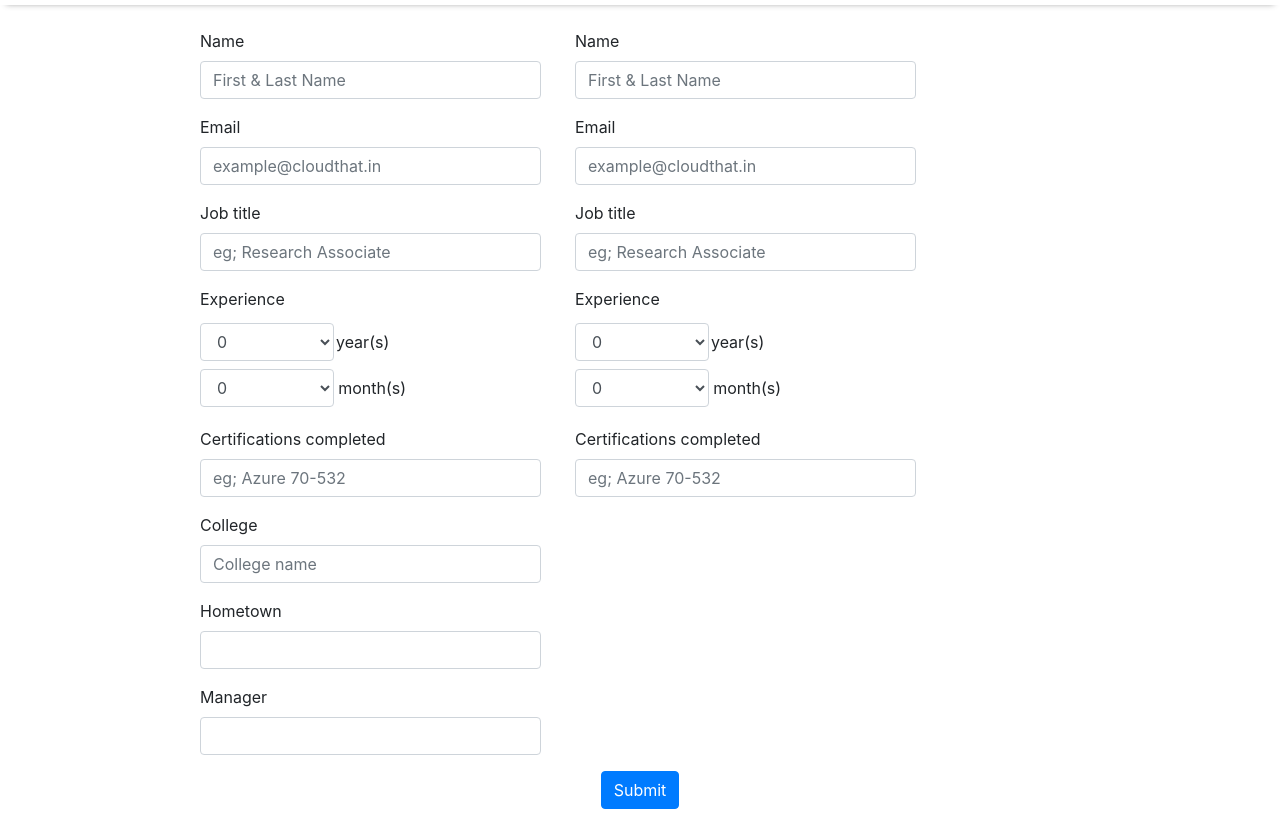
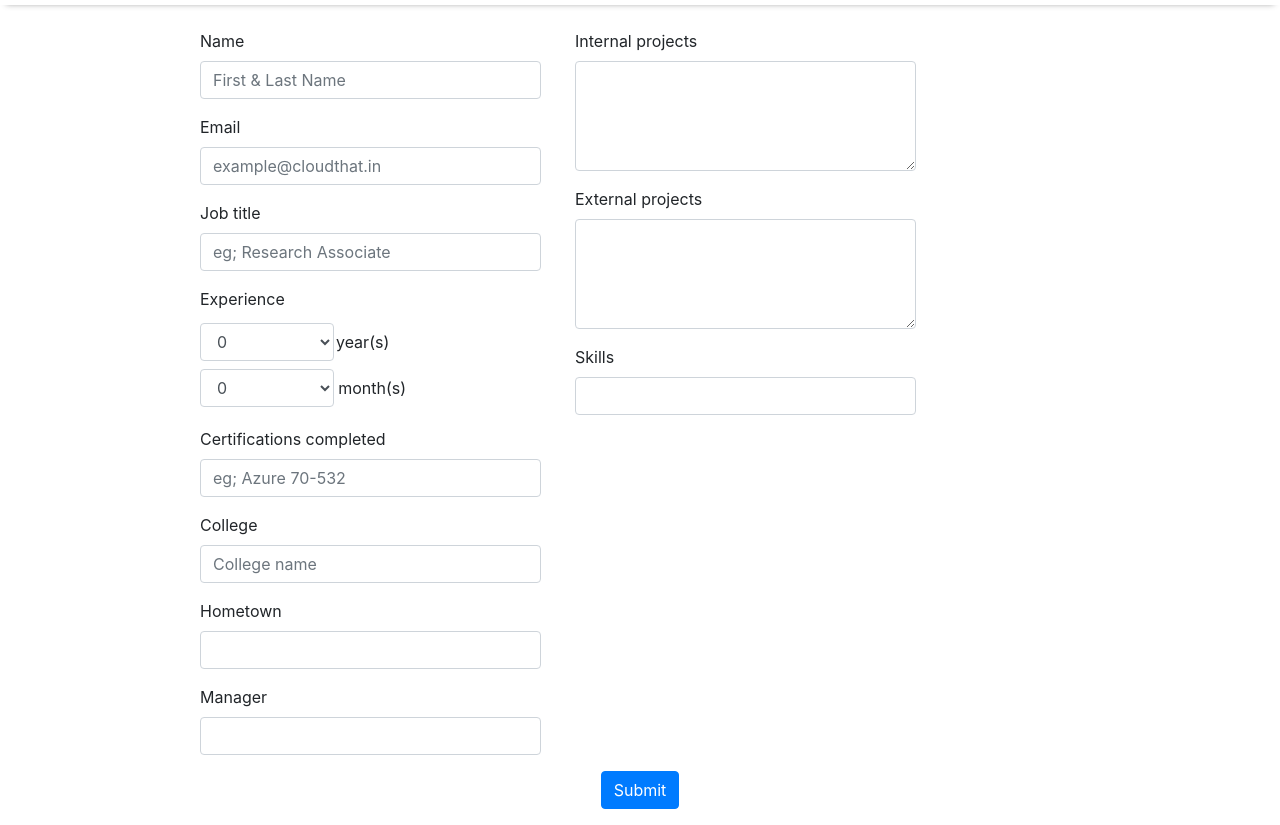
Before and after one commit to BlackIce21/internaleli, a website: page views/userreg.html in a window 1280 px wide. Shown: the part 61-886 px from the top of the page. Drawn offline with nearby package versions, Linux system fonts and the light colour scheme.

Commit message:
Added fields

```diff
--- a/views/userreg.html
+++ b/views/userreg.html
@@ -115,54 +115,23 @@
             </div>
         </div>
         <div class="col-lg-5">
-          <form class="form-horizontal justify-content-center" role="form" style="width: 100%; margin-right:100px;">
+          <form class="form-horizontal justify-content-center" role="form" style="width: 100%;">
             <div class="form-group">
-              <label for="name" class="col-sm-2 control-label">Name</label>
+              <label for="intproj" class="col-sm-6 control-label">Internal projects</label>
               <div class="col-sm-10">
-                <input type="text" class="form-control" id="name" name="name" placeholder="First & Last Name" value="">
+                <textarea class="form-control" rows="4" name="intproj" id="intproj"></textarea>
               </div>
             </div>
             <div class="form-group">
-              <label for="email" class="col-sm-2 control-label">Email</label>
+              <label for="extproj" class="col-sm-6 control-label">External projects</label>
               <div class="col-sm-10">
-                <input type="email" class="form-control" id="email" name="email" placeholder="example@cloudthat.in" value="">
+                <textarea class="form-control" name="extproj" rows="4" id="extproj"></textarea>
               </div>
             </div>
             <div class="form-group">
-              <label for="email" class="col-sm-4 control-label">Job title</label>
+              <label for="skills" class="col-sm-10 control-label">Skills</label>
               <div class="col-sm-10">
-                <input type="text" class="form-control" id="email" name="title" placeholder="eg; Research Associate" value="">
-              </div>
-            </div>
-            <div class="form-group">
-              <label for="" class="col-sm-4 control-label">Experience</label>
-              <div class="form-inline">
-                <div class="col-sm-7 form-inline">
-                  <select class="form-control col-sm-7 my-1" id="years">
-                    <option>0</option>
-                    <option>1</option>
-                    <option>2</option>
-                    <option>3</option>
-                    <option>4</option>
-                  </select>
-                  <label for="years" class="col-sm-3 control-label">year(s)</label>
-                </div>
-                <div class="col-sm-7 form-inline">
-                  <select class="form-control col-sm-7 my-1" id="months">
-                    <option>0</option>
-                    <option>1</option>
-                    <option>2</option>
-                    <option>3</option>
-                    <option>4</option>
-                  </select>
-                  <label for="months" class="col-sm-4 control-label">month(s)</label>
-                </div>
-              </div>
-            </div>
-            <div class="form-group">
-              <label for="degree" class="col-sm-10 control-label">Certifications completed</label>
-              <div class="col-sm-10">
-                <input type="text" class="form-control" id="placeholderid" name="certs" placeholder="eg; Azure 70-532">
+                <input type="text" class="form-control" id="placeholderid" name="skills" placeholder="">
               </div>
             </div>
         </div>
```
